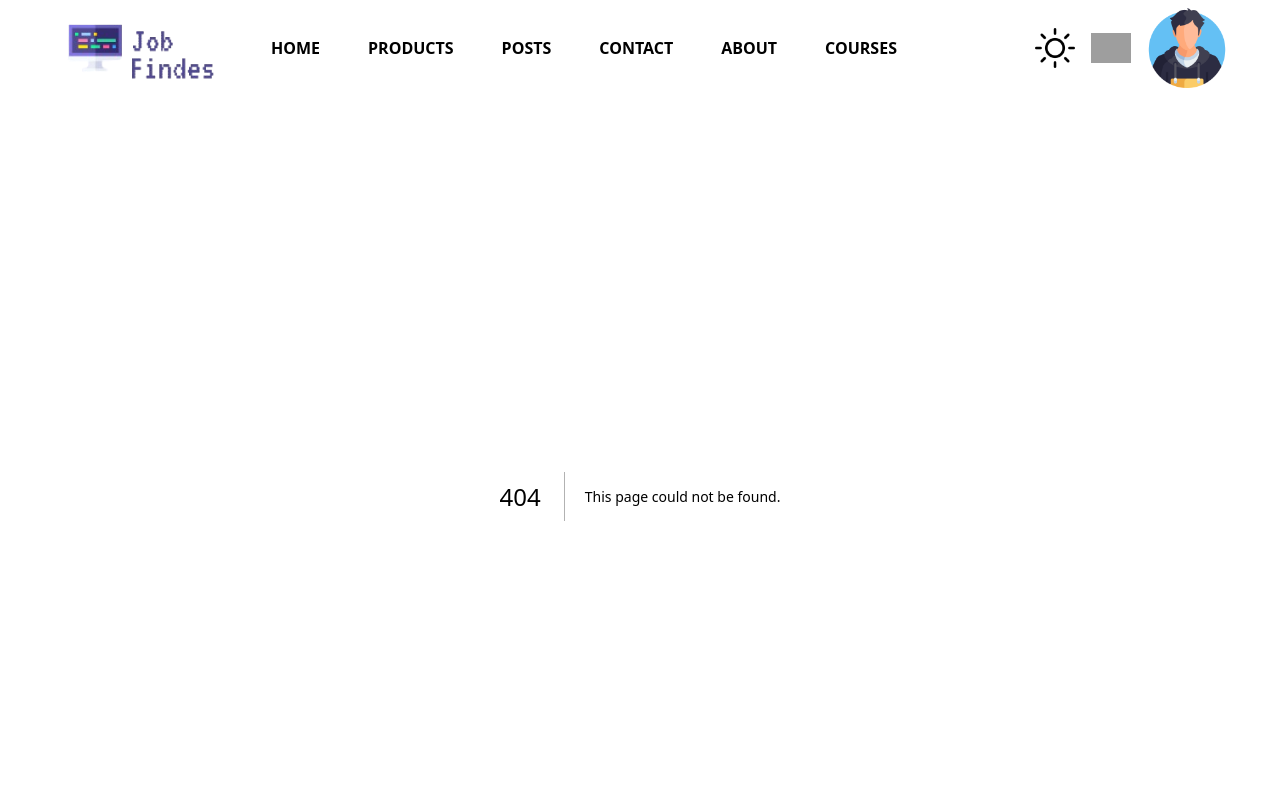
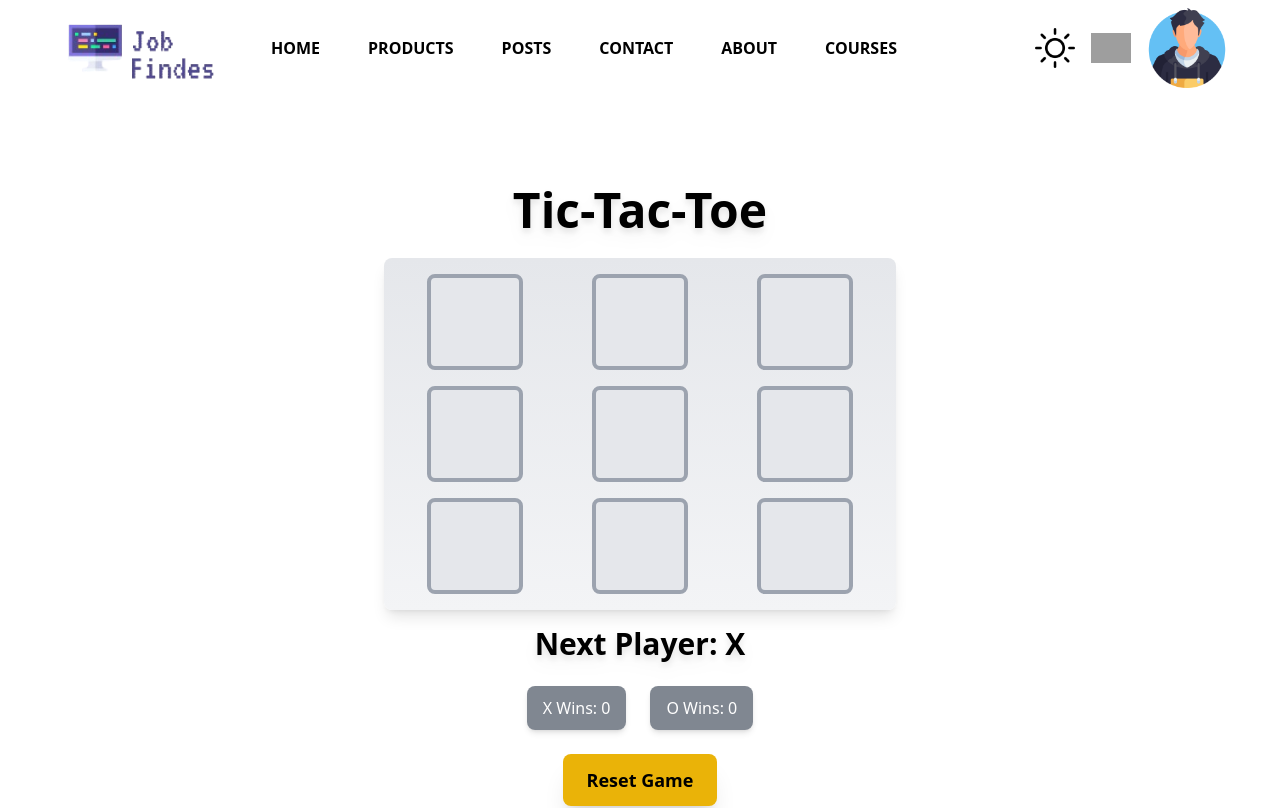
Before and after one commit to lukaabramishvili/tbc-project, a Next.js app: page /profile/ticTacToe in a window 1280 px wide. Before the commit this address had no page. Shown: the top 808 px of the page. Built offline with nearby package versions, Linux system fonts and the light colour scheme; grey boxes are pictures that could not be loaded.

Commit message:
feat(ticTacToe): add tic tac toe on profile page

```diff
--- a/src/app/profile/page.tsx
+++ b/src/app/profile/page.tsx
@@ -87,6 +87,13 @@ export default function Profile() {
             Your Courses
           </button>
         </Link>
+        <Link
+          href={"/profile/ticTacToe"}
+          className="rounded-lg px-6 py-2 cursor-pointer text-white bg-[#2C2758] hover:bg-[#3e2784] duration-300 transition-all shadow-md hover:scale-105"
+          >
+            TicTacToe
+        </Link>
+
         <form action={logout}>
           <button
             data-cy="logout"
--- /dev/null
+++ b/src/app/profile/ticTacToe/page.tsx
@@ -0,0 +1,94 @@
+'use client'
+
+import { useLanguage } from "@/app/context/LanguageContext";
+import { useState, useEffect } from "react";
+
+const TicTacToe = () => {
+  const [board, setBoard] = useState(Array(9).fill(null));
+  const [isXNext, setIsXNext] = useState(true);
+  const [xWins, setXWins] = useState(0);
+  const [oWins, setOWins] = useState(0);
+  const winner = calculateWinner(board);
+
+  useEffect(() => {
+    if (winner) {
+      if (winner === "X") setXWins((prev) => prev + 1);
+      if (winner === "O") setOWins((prev) => prev + 1);
+    }
+  }, [winner]);
+
+  const handleClick = (index: number) => {
+    if (board[index] || winner) return;
+    const newBoard = [...board];
+    newBoard[index] = isXNext ? "X" : "O";
+    setBoard(newBoard);
+    setIsXNext(!isXNext);
+  };
+
+  const resetGame = () => {
+    setBoard(Array(9).fill(null));
+    setIsXNext(true);
+  };
+
+  const { language } = useLanguage()
+
+  return (
+    <div className="flex flex-col items-center justify-center min-h-screen h-screen p-6 bg-gradient-to-r dark:from-purple-500 dark:via-indigo-500 dark:to-blue-500 dark:bg-gray-900 transition-all">
+      <h1 className="text-5xl font-extrabold mb-6 text-black dark:text-white drop-shadow-lg">
+        {language === "eng" ? "Tic-Tac-Toe" : "იქსიკ ნოლიკი"}
+      </h1>
+      <div className="grid grid-cols-3 gap-4 p-4 rounded-lg shadow-lg w-full max-w-md sm:max-w-lg bg-gradient-to-t from-gray-100 to-gray-200 dark:bg-gray-800">
+        {board.map((value, index) => (
+            <div className="flex items-center justify-center">
+                <button
+                    key={index}
+                    className={`w-20 h-20 sm:w-24 sm:h-24 flex items-center justify-center text-4xl sm:text-5xl font-bold text-white border-4 rounded-lg transition-all transform ${value === "X" ? "bg-blue-500 border-blue-700 hover:bg-blue-400" : value === "O" ? "bg-green-500 border-green-700 hover:bg-green-400" : "bg-gray-200 border-gray-400 hover:bg-gray-300 dark:bg-gray-700 dark:border-gray-500"}`}
+                    onClick={() => handleClick(index)}
+                >
+                    {value}
+                </button>
+            </div>
+
+        ))}
+      </div>
+      <p className="text-2xl sm:text-3xl mt-4 font-semibold text-black dark:text-white drop-shadow-lg">
+        {winner ?
+        `${language === "eng" ? "Winner: " : "გამარჯვებული: "} ${winner}` :
+        `${language === "eng" ? "Next Player:" : "შემდეგი მოთამაშე"} ${isXNext ? "X" : "O"}`
+        }
+      </p>
+      <div className="flex gap-6 mt-6 text-lg text-white">
+        <p className="px-4 py-2 rounded-lg shadow-md bg-gray-600 bg-opacity-70">X {language === "eng" ? "Wins: " : "მოგება: "} {xWins}</p>
+        <p className="px-4 py-2 rounded-lg shadow-md bg-gray-600 bg-opacity-70">O {language === "eng" ? "Wins: " : "მოგება: "} {oWins}</p>
+      </div>
+      <button
+        className="mt-6 px-6 py-3 bg-yellow-500 text-black text-lg font-bold rounded-lg shadow-xl hover:bg-yellow-400 transition-all transform hover:scale-105"
+        onClick={resetGame}
+      >
+        {language === "eng" ? "Reset Game" : "თავიდან დაწყება"}
+      </button>
+    </div>
+  );
+  };
+
+const calculateWinner = (squares: (string | null)[]) => {
+  const lines = [
+    [0, 1, 2],
+    [3, 4, 5],
+    [6, 7, 8],
+    [0, 3, 6],
+    [1, 4, 7],
+    [2, 5, 8],
+    [0, 4, 8],
+    [2, 4, 6],
+  ];
+  for (let line of lines) {
+    const [a, b, c] = line;
+    if (squares[a] && squares[a] === squares[b] && squares[a] === squares[c]) {
+      return squares[a];
+    }
+  }
+  return null;
+};
+
+export default TicTacToe;
```
